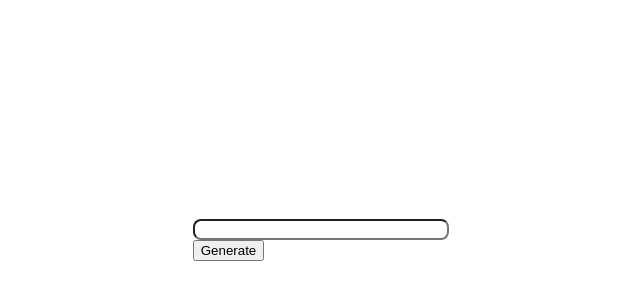
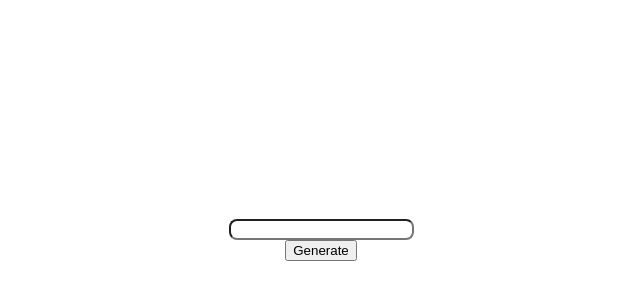
Before and after one commit to AndriiKot/React, a React (Vite) app: page / in a window 1280 px wide. Shown: the part 168-468 px from the top of the page, without its empty margins (319-959 px from the left). Built offline with nearby package versions, Linux system fonts and the light colour scheme.

Commit message:
React 'React 04' 'QR Code' ! centering elements  !

```diff
--- a/src/QrCodeGenerator.css
+++ b/src/QrCodeGenerator.css
@@ -4,7 +4,7 @@
     border-radius: 8px;
    }
    button {
-      align-self: center;
-      margin: auto;
-   }
+     display: block;
+     margin: 0 auto;
+    }
 }
```
